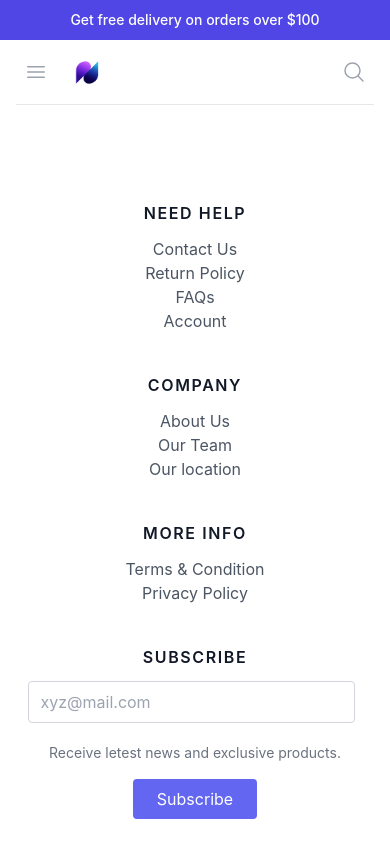
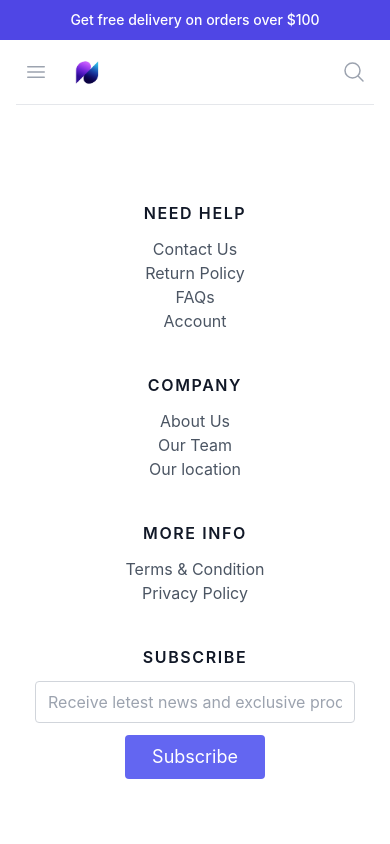
Before and after one commit to ronakkitpathsolutions/product-dashboard-admin-layout, a React (Create React App) app: page / in a window 390 px wide. Shown: the top 844 px of the page. Built offline with nearby package versions, Linux system fonts and the light colour scheme; what tailwindcss-aspect-ratio would draw is missing.

Commit message:
FIX: footer responsive issue

```diff
--- a/src/common/footer.js
+++ b/src/common/footer.js
@@ -20,7 +20,7 @@ const useFooter = (otherData) => {
         {
             id: "email",
             name: "email",
-            placeholder: "xyz@mail.com",
+            placeholder: "Receive letest news and exclusive products.",
             value: subscribeData.email,
             type: "email",
             onChange: handleChange,
--- a/src/presentation/Footer/Footer.jsx
+++ b/src/presentation/Footer/Footer.jsx
@@ -4,10 +4,11 @@ import useFooter from '../../common/footer'
 import Button from '../../common/Forms/Button'
 import Input from '../../common/Forms/Input'
 import SVG from '../../common/svg/svg'
+import Spinner from '../../common/utilities/Spinner'
 import { footer_links, socialLinks } from '../../constant'
 import Logo from '../Logo'
 
-const Footer = ({ ...props }) => {
+const Footer = ({isLoading, ...props }) => {
 
     const { handleSubmit, formData } = useFooter()
 
@@ -27,15 +28,13 @@ const Footer = ({ ...props }) => {
                             </div>
                         )
                     })}
-                    <div className="lg:w-1/4 md:w-1/2 w-full 2xs:px-0 md:px-4">
+                    <div className="lg:w-1/4 md:w-1/2 w-full 2xs:px-0 md-px-0 xl:px-4">
                         <h2 className="title-font font-semibold text-[1rem] text-gray-900 tracking-widest mb-3">SUBSCRIBE</h2>
-                        <div className="flex lg:flex-wrap flex-wrap justify-center items-end md:justify-start">
-                            <div className="relative w-40 2xs:w-full xs:w-full sm:w-auto xl:mr-4 lg:mr-0 sm:mr-4 mr-2">
-                                { formData.map(({id, ...otherData}) => <Input className="w-full sm:text-left  mb-3 md:mb-4 lg:mb-4 xl:mb-4 2xl:mb-4"
-                                inputClass="w-full bg-white rounded border border-gray-300 focus:border-indigo-500 focus:ring-2 focus:ring-indigo-200 text-base outline-none text-gray-700 py-1 px-3 leading-8 transition-colors duration-200 ease-in-out"  key={id} {...otherData} />) }
-                            </div>
-                            <p className="text-gray-500 text-sm mt-2 md:text-left text-center">Receive letest news and exclusive products.</p>
-                            <Button handleClick={handleSubmit} {...{label: 'Subscribe', type: "submit"}} className="lg:mt-2 mt-0 2xs:mt-4 md:mt-0 xl:mt-0 flex-shrink-0 inline-flex text-white bg-indigo-500 border-0 py-2 px-6 focus:outline-none hover:bg-indigo-600 rounded"/>
+                        <div>
+                            {formData.map(({ id, ...otherData }) => <Input inputClass="md:w-full 2xs:w-full xs:w-[320px] bg-white rounded border border-gray-300 focus:border-indigo-500 focus:ring-2 focus:ring-indigo-200 text-base outline-none text-gray-700 py-1 px-3 leading-8 transition-colors duration-200 ease-in-out" className="mb-3 md:mb-4 lg:mb-4 xl:mb-4 2xl:mb-4 block xs:flex md:block flex-col items-center" key={id} {...otherData} />)}
+                            <Button handleClick={handleSubmit} disabled={isLoading} className="2xs:mx-auto md:ml-0 flex justify-center items-center text-white w-[140px] bg-indigo-500 border-0 py-2 px-6 focus:outline-none hover:bg-indigo-600 rounded text-lg">
+                                {isLoading ? "Loading" : "Subscribe"}{isLoading ? <Spinner spinnerStyle="ml-1 -mt-[3px] w-4 h-4" /> : null}
+                            </Button>
                         </div>
                     </div>
                 </div>
```
